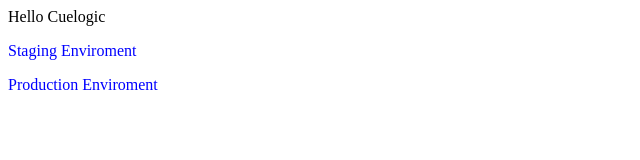
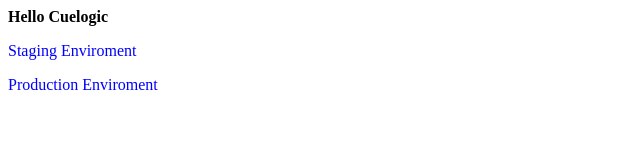
Before and after one commit to VaibhavCuelogic/GitAssignment, a plain HTML site: page index.html in a window 1280 px wide. Shown: the full height of the page, 0-640 px from the left. Drawn offline with Linux system fonts and the light colour scheme.

Commit message:
Push this client new requirment to all the branches

```diff
--- a/index.html
+++ b/index.html
@@ -1,6 +1,6 @@
 <html>
 <body>
-<p>Hello Cuelogic</p>
+<p style="color:Bluw;"><b>Hello Cuelogic</b></p>
 <p style="color:blue;">Staging Enviroment</p>
 <p style="color:blue;">Production Enviroment</p>
 </body>
```
